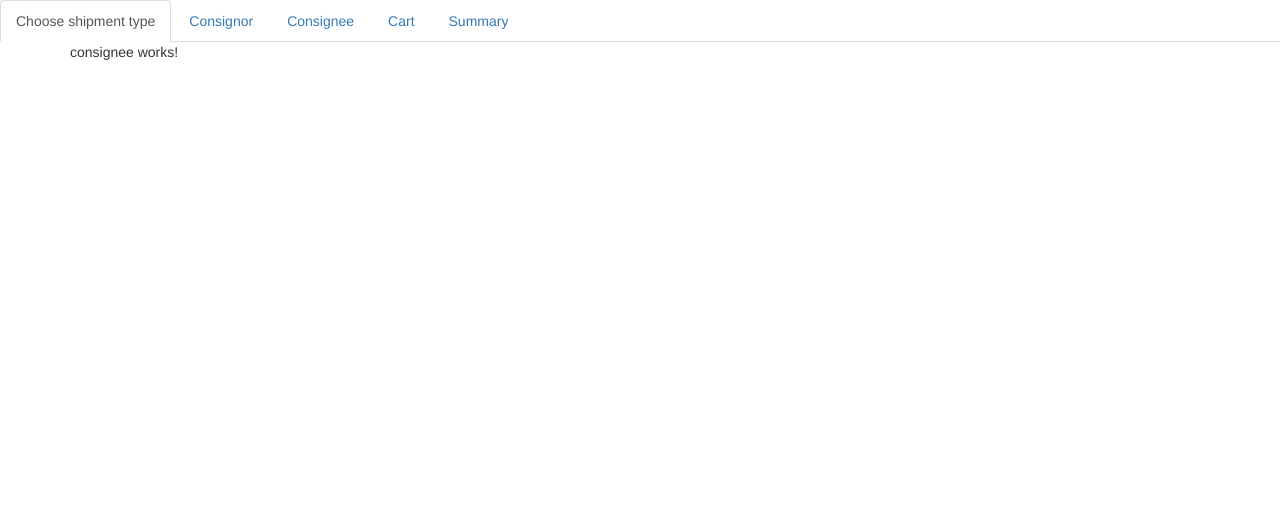
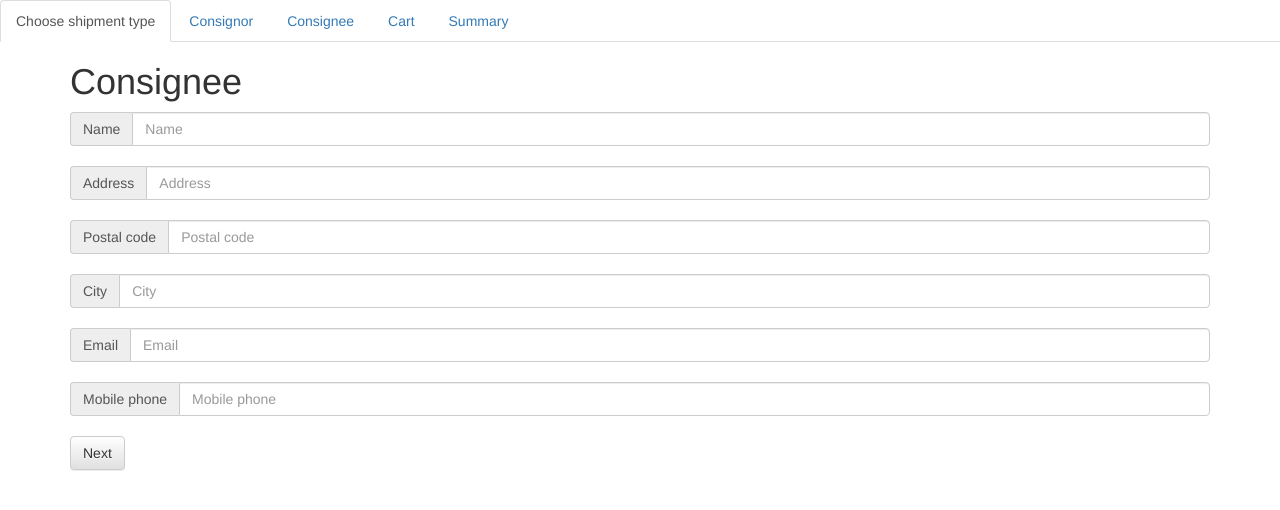
Before and after one commit to erlfas/BookAShipment1, an Angular app: page /consignee in a window 1280 px wide. Shown: the top 510 px of the page. Built offline with nearby package versions, Linux system fonts and the light colour scheme.

Commit message:
further work on ShipmentService.

```diff
--- a/src/app/consignee/consignee.component.html
+++ b/src/app/consignee/consignee.component.html
@@ -1,3 +1,91 @@
-<p>
-  consignee works!
-</p>
+<h1>Consignee</h1>
+
+<form [formGroup]="consigneeForm" (ngSubmit)="onSubmit()" class="ui form">
+
+  <div class="input-group">
+    <span class="input-group-addon" id="basic-addon1">Name</span>
+    <input
+      id="name"
+      [formControl]="name"
+      type="text"
+      class="form-control"
+      placeholder="Name"
+      aria-describedby="basic-addon1"
+      [ngClass]="{'alert alert-danger': !name.valid && name.touched}">
+  </div>
+
+  <div><span><br /></span></div>
+
+  <div class="input-group">
+    <span class="input-group-addon" id="basic-addon1">Address</span>
+    <input
+      id="address"
+      [formControl]="address"
+      type="text"
+      class="form-control"
+      placeholder="Address"
+      aria-describedby="basic-addon1"
+      [ngClass]="{'alert alert-danger': !address.valid && address.touched}">
+  </div>
+
+  <div><span><br /></span></div>
+
+  <div class="input-group">
+    <span class="input-group-addon" id="basic-addon1">Postal code</span>
+    <input
+      id="postalcode"
+      [formControl]="postalcode"
+      type="text"
+      class="form-control"
+      placeholder="Postal code"
+      aria-describedby="basic-addon1"
+      [ngClass]="{'alert alert-danger': !postalcode.valid && postalcode.touched}">
+  </div>
+
+  <div><span><br /></span></div>
+
+  <div class="input-group">
+    <span class="input-group-addon" id="basic-addon1">City</span>
+    <input
+      id="city"
+      [formControl]="city"
+      type="text"
+      class="form-control"
+      placeholder="City"
+      aria-describedby="basic-addon1"
+      [ngClass]="{'alert alert-danger': !city.valid && city.touched}">
+  </div>
+
+  <div><span><br /></span></div>
+
+  <div class="input-group">
+    <span class="input-group-addon" id="basic-addon1">Email</span>
+    <input
+      id="email"
+      [formControl]="email"
+      type="text"
+      class="form-control"
+      placeholder="Email"
+      aria-describedby="basic-addon1"
+      [ngClass]="{'alert alert-danger': !email.valid && email.touched}">
+  </div>
+
+  <div><span><br /></span></div>
+
+  <div class="input-group">
+    <span class="input-group-addon" id="basic-addon1">Mobile phone</span>
+    <input
+      id="phone"
+      [formControl]="phone"
+      type="text"
+      class="form-control"
+      placeholder="Mobile phone"
+      aria-describedby="basic-addon1"
+      [ngClass]="{'alert alert-danger': !phone.valid && phone.touched}">
+  </div>
+
+  <div><span><br /></span></div>
+
+  <button [routerLink]="['/cart']" (click)="onSubmit()" type="button" class="btn btn-default">Next</button>
+
+</form>
--- a/src/app/consignee/consignee.component.ts
+++ b/src/app/consignee/consignee.component.ts
@@ -1,15 +1,86 @@
-import { Component, OnInit } from '@angular/core';
+import {
+  Component,
+  OnInit
+} from '@angular/core';
+import {
+  FormBuilder,
+  FormGroup,
+  Validators,
+  AbstractControl
+} from '@angular/forms';
+import { Observable } from 'rxjs';
+import { Consignee } from './consignee.model';
+import { Consignor } from '../consignor/consignor.model';
+import { Shipment } from '../shipment/shipment.model';
+import { ShipmentType } from '../shipment-type/shipment-type.model';
+import { NavigationService } from '../services/navigation.service';
+import { ShipmentService } from '../services/shipment.service';
 
 @Component({
-  selector: 'app-consignee',
+  selector: 'consignee',
   templateUrl: './consignee.component.html',
   styleUrls: ['./consignee.component.css']
 })
 export class ConsigneeComponent implements OnInit {
 
-  constructor() { }
+  consigneeForm: FormGroup;
+
+  name: AbstractControl;
+  address: AbstractControl;
+  postalcode: AbstractControl;
+  city: AbstractControl;
+  email: AbstractControl;
+  phone: AbstractControl;
+
+  constructor(
+    formBuilder: FormBuilder,
+    private navigationService: NavigationService,
+    private shipmentService: ShipmentService) {
+
+    this.consigneeForm = formBuilder.group({
+      'name': ['', Validators.required],
+      'address': ['', Validators.required],
+      'postalcode': ['', Validators.required],
+      'city': ['', Validators.required],
+      'email': ['', Validators.required],
+      'phone': ['', Validators.required]
+    });
+
+    this.name = this.consigneeForm.controls['name'];
+    this.address = this.consigneeForm.controls['address'];
+    this.postalcode = this.consigneeForm.controls['postalcode'];
+    this.city = this.consigneeForm.controls['city'];
+    this.email = this.consigneeForm.controls['email'];
+    this.phone = this.consigneeForm.controls['phone'];
+  }
 
   ngOnInit() {
   }
 
+  onSubmit(): void {
+
+    console.log('Consignee: onSubmit: start');
+
+    let consignee: Consignee = new Consignee(
+      this.name.value,
+      this.address.value,
+      this.postalcode.value,
+      this.city.value,
+      this.email.value,
+      this.phone.value
+    );
+
+    this.shipmentService.currentConsignee.next(consignee);
+
+    let shipmentType: ShipmentType = this.shipmentService.currentShipmentType.getValue();
+    let consignor: Consignor = this.shipmentService.consignor.getValue();
+    let shipment: Shipment = new Shipment(consignor, consignee, shipmentType);
+
+    this.shipmentService.newShipment.next(shipment);
+
+    this.navigationService.currentPage.next('cart');
+
+    console.log('Consignee: onSubmit: end');
+  }
+
 }
--- a/src/app/consignor/consignor.component.html
+++ b/src/app/consignor/consignor.component.html
@@ -1,6 +1,6 @@
 <h1>Consignor</h1>
 
-<form [formGroup]="consignorForm" (ngSubmit)="onSubmit(consignorForm.value)" class="ui form">
+<form [formGroup]="consignorForm" (ngSubmit)="onSubmit()" class="ui form">
 
   <div class="input-group">
     <span class="input-group-addon" id="basic-addon1">Name</span>
--- a/src/app/consignor/consignor.component.ts
+++ b/src/app/consignor/consignor.component.ts
@@ -53,7 +53,9 @@ export class ConsignorComponent implements OnInit {
   ngOnInit() {
   }
 
-  onSubmit(value: string): void {
+  onSubmit(): void {
+
+    console.log('Consignor: onSubmit');
 
     let consignor: Consignor = new Consignor(
       this.name.value,
--- a/src/app/services/shipment.service.ts
+++ b/src/app/services/shipment.service.ts
@@ -4,6 +4,8 @@ import { Shipment } from '../shipment/shipment.model';
 import { Consignor } from '../consignor/consignor.model';
 import { Consignee } from '../consignee/consignee.model';
 import { ShipmentType } from '../shipment-type/shipment-type.model';
+
+const initialShipments: Shipment[] = [];
 
 interface IShipmentsOperation extends Function {
     (shipms: Shipment[]): Shipment[];
@@ -12,38 +14,28 @@ interface IShipmentsOperation extends Function {
 @Injectable()
 export class ShipmentService {
 
-    consignor: Subject<Consignor> = new BehaviorSubject<Consignor>(null);
+    consignor: BehaviorSubject<Consignor> = new BehaviorSubject<Consignor>(null);
+    currentConsignee: BehaviorSubject<Consignee> = new BehaviorSubject<Consignee>(null);
+    currentShipmentType: BehaviorSubject<ShipmentType> = new BehaviorSubject<ShipmentType>(null);
 
-    currentConsignee: Subject<Consignee> = new BehaviorSubject<Consignee>(null);
-
-    currentShipmentType: Subject<ShipmentType> = new BehaviorSubject<ShipmentType>(null);
-
-    shipments: Observable<Shipment[]>;
+    shipments: Shipment[] = [];
     newShipment: Subject<Shipment> = new Subject<Shipment>();
-    createShipment: Subject<Shipment> = new Subject<Shipment>();
-    updateShipment: Subject<any> = new Subject<any>();
 
     constructor() {
-        this.shipments = this.updateShipment
-            .scan((ss: Shipment[], operation: IShipmentsOperation) => {
-                return operation(ss);
-            }, [])
-            .publishReplay(1)
-            .refCount();
+        this.newShipment.subscribe(x => {
+            this.shipments = this.shipments.concat(x);
+            console.log('# shipments after concatenation: ' + this.shipments.length);
+        });
 
-        this.createShipment
-            .map( function(s: Shipment): IShipmentsOperation {
-                return (ss: Shipment[]) => {
-                    return ss.concat(s);
-                };
-            })
-            .subscribe(this.updateShipment);
+        this.consignor.subscribe((x: Consignor) => {
+            if (x != null) {
+                console.log('Observer of consignor: got: ' + x.name);
+            }
+        });
 
-        this.newShipment.subscribe(this.createShipment);
-
-        this.consignor.forEach((x: Consignor) => {
+        this.currentShipmentType.subscribe((x: ShipmentType) => {
             if (x != null) {
-                console.log('Consignor is set to: ' + x.name);
+                console.log('Observer of currentShipmentType: got: ' + x.type);
             }
         });
     }
--- a/src/app/shipment-type/shipment-type.component.ts
+++ b/src/app/shipment-type/shipment-type.component.ts
@@ -7,6 +7,7 @@ import {
 } from '@angular/core';
 import { ShipmentType } from './shipment-type.model';
 import { NavigationService } from '../services/navigation.service';
+import { ShipmentService } from '../services/shipment.service';
 
 @Component({
   selector: 'shipment-type',
@@ -15,12 +16,15 @@ import { NavigationService } from '../services/navigation.service';
 })
 export class ShipmentTypeComponent implements OnInit {
 
-  constructor(private navigationService: NavigationService) { }
+  constructor(
+    private navigationService: NavigationService,
+    private shipmentService: ShipmentService) { }
 
   ngOnInit() {}
 
-  packageWasSelected(shipmentType: ShipmentType): void {
-    console.log('package type selected: ' + shipmentType);
+  packageWasSelected(shipmentTypeStr: string): void {
+    let shipmentType: ShipmentType = new ShipmentType(shipmentTypeStr);
+    this.shipmentService.currentShipmentType.next(shipmentType);
     this.navigationService.currentPage.next('consignor');
   }
 
--- a/src/app/shipment-type/shipment-type.model.ts
+++ b/src/app/shipment-type/shipment-type.model.ts
@@ -1,7 +1,6 @@
 
 export class ShipmentType {
     constructor(
-        public type: string,
-        public price: number
+        public type: string
     ) {}
 }
```
